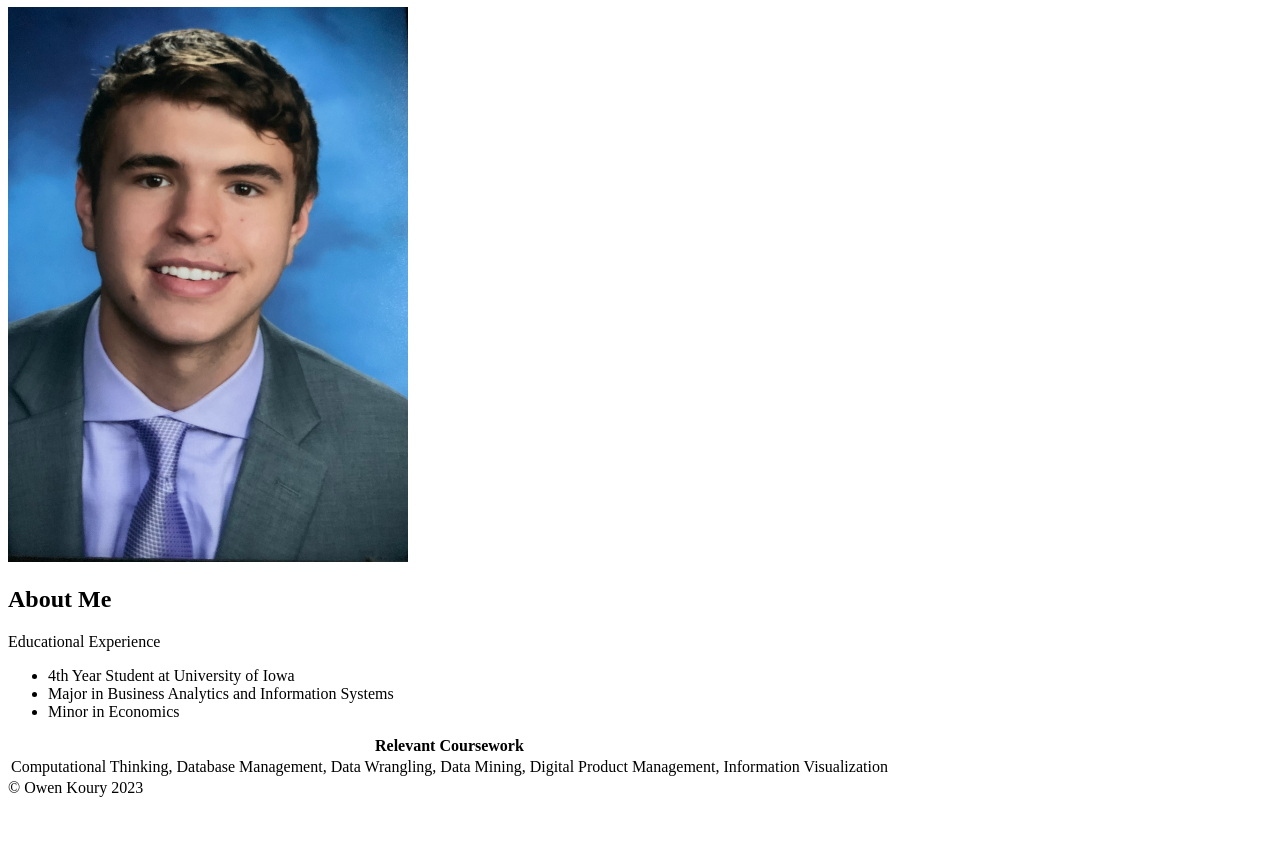
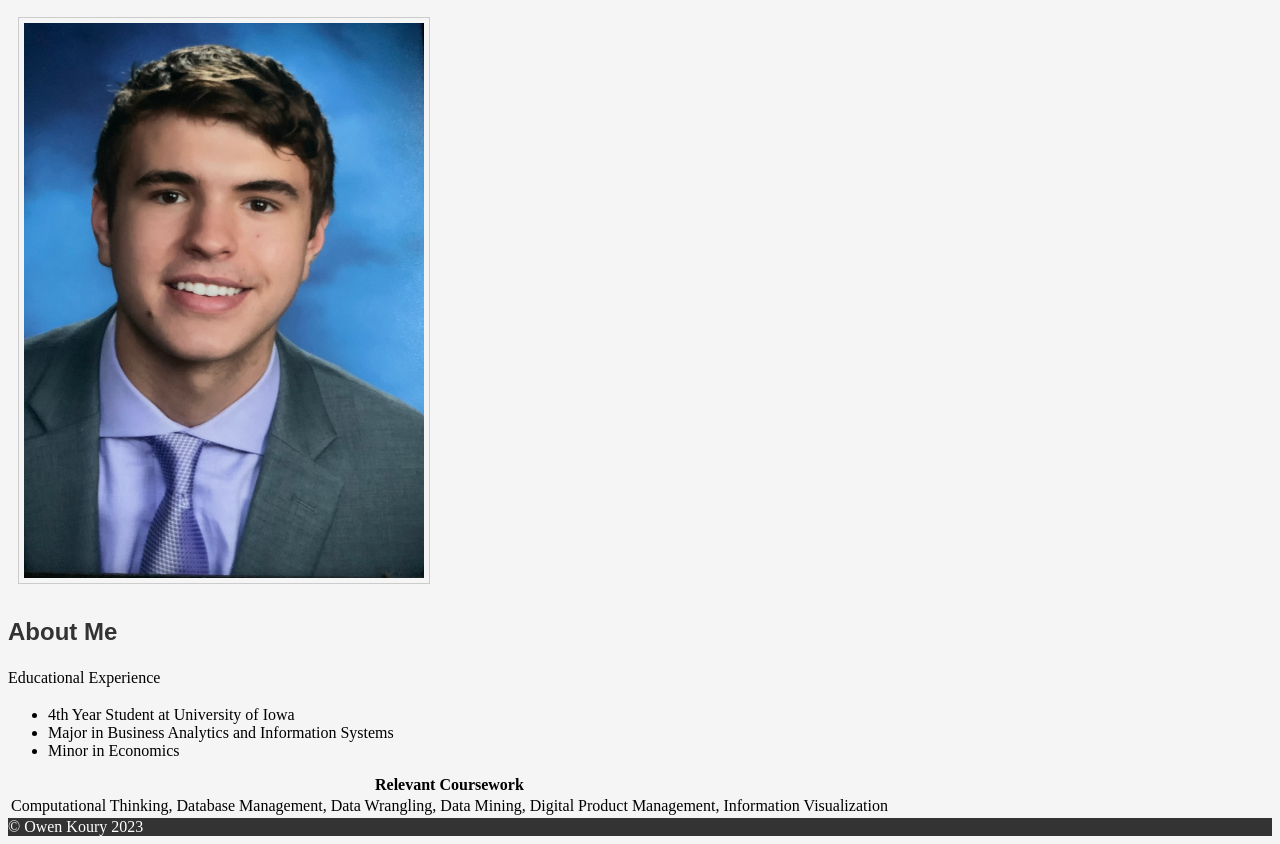
Before and after one commit to okoury/okoury_HW6, a plain HTML site: page index.html in a window 1280 px wide. Shown: the part 73-917 px from the top of the page. Before the commit the page ends 878 px from the top, so only its background shows below. Drawn offline with Linux system fonts and the light colour scheme.

Commit message:
Made CSS File
Made a CSS file that changes the font formatting, the hyperlink color, image border, margin, and padding, also changes the background color. I linked the CSS to both my HomePage.html file and my index.html file.

```diff
--- a/index.html
+++ b/index.html
@@ -1,6 +1,7 @@
 <!DOCTYPE html>
 <html>
 <head>
+    <link rel="stylesheet" type="text/css" href="stylesheet.css">
 <title>Owen's Page</title>
 </head>
 <body>
--- /dev/null
+++ b/stylesheet.css
@@ -0,0 +1,30 @@
+body {
+    background-color: #f5f5f5;
+}
+
+  h1, h2, h3, h4, h5, h6 {
+    font-family: Arial, sans-serif;
+    color: #333;
+  }
+
+  p {
+    font-size: 16px;
+    line-height: 1.5;
+  }
+
+  img {
+    border: 1px solid #ccc;
+    margin: 10px;
+    padding: 5px;
+  }
+
+  a {
+    color: blue;
+    text-decoration: none;
+    border-bottom: 1px solid blue;
+  }
+
+  footer {
+    background-color: #333;
+    color: #fff;
+  }
```
Also changed, not shown: HomePage.html (+3 -0 lines).
